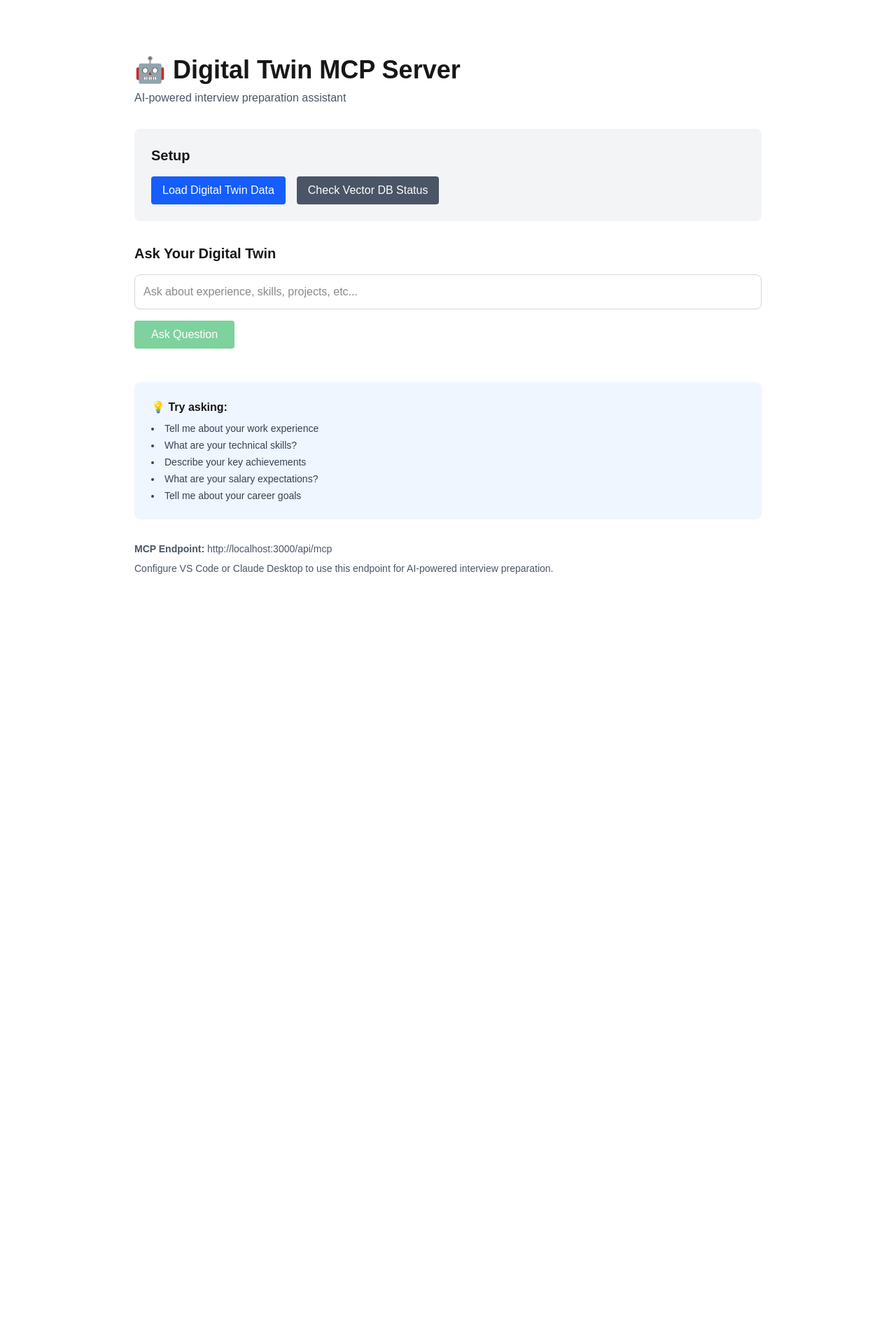
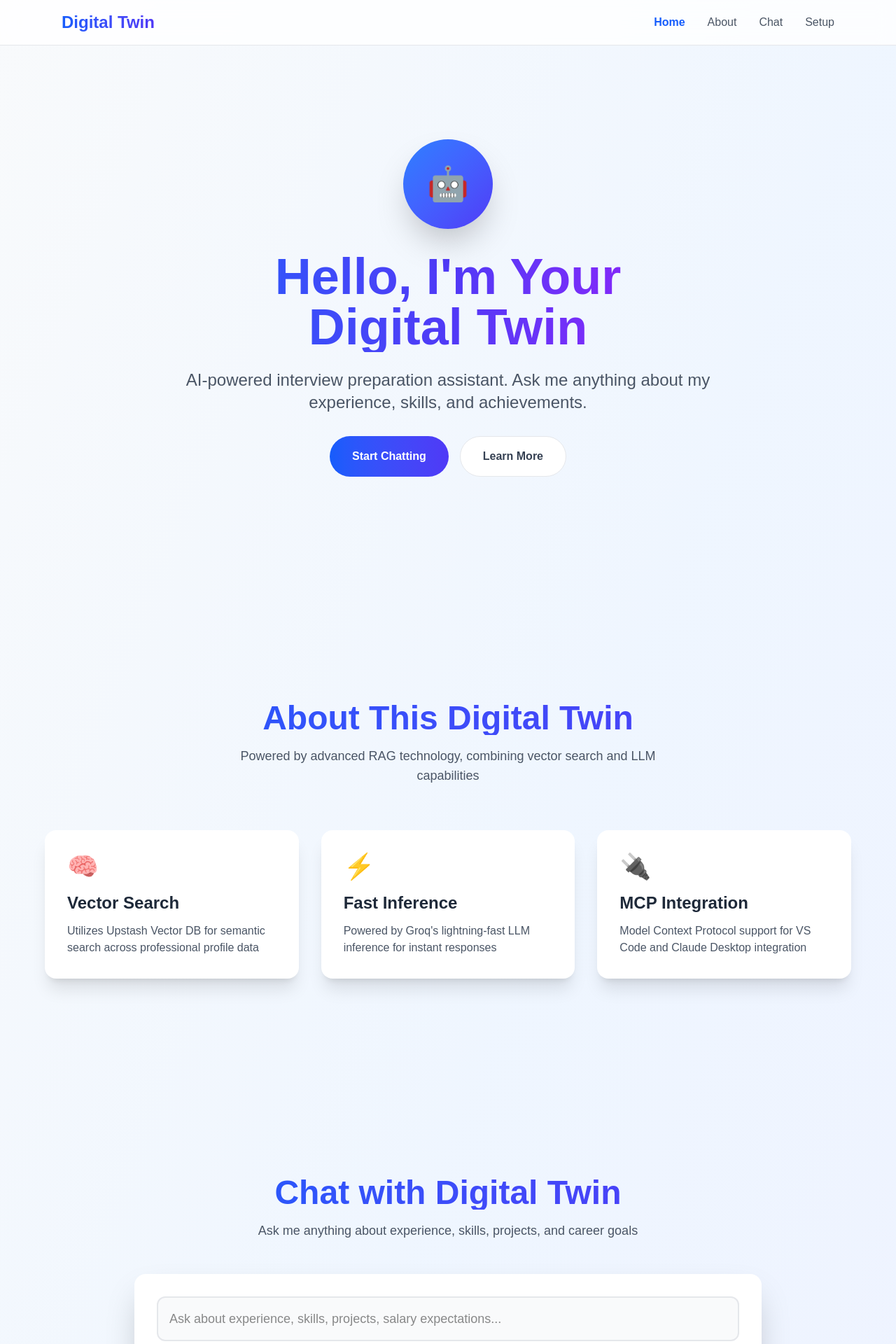
Before and after one commit to Klavadia/mydigitaltwin, a Next.js app: page / in a window 1280 px wide. Shown: the top 1920 px of the page at 70% size. Before the commit the page ends 902 px from the top, so only its background shows below. Built offline with nearby package versions, Linux system fonts and the light colour scheme; no server answers; what groq-sdk would draw is missing.

Commit message:
Transform UI to modern portfolio-style design with smooth scrolling sections

```diff
--- a/app/page.tsx
+++ b/app/page.tsx
@@ -1,6 +1,6 @@
 'use client'
 
-import { useState } from 'react'
+import { useState, useEffect } from 'react'
 import { digitalTwinQuery, loadDigitalTwinData, getVectorInfo } from './actions/digital-twin-actions'
 
 export default function Home() {
@@ -9,6 +9,8 @@ export default function Home() {
   const [loading, setLoading] = useState(false)
   const [loadStatus, setLoadStatus] = useState('')
   const [vectorInfo, setVectorInfo] = useState<any>(null)
+  const [activeSection, setActiveSection] = useState('home')
+  const [isSetupOpen, setIsSetupOpen] = useState(false)
 
   const handleQuery = async (e: React.FormEvent) => {
     e.preventDefault()
@@ -48,91 +50,267 @@ export default function Home() {
     }
   }
 
+  const scrollToSection = (sectionId: string) => {
+    setActiveSection(sectionId)
+    const element = document.getElementById(sectionId)
+    element?.scrollIntoView({ behavior: 'smooth' })
+  }
+
+  useEffect(() => {
+    const handleScroll = () => {
+      const sections = ['home', 'about', 'chat', 'setup']
+      const scrollPosition = window.scrollY + 100
+
+      for (const section of sections) {
+        const element = document.getElementById(section)
+        if (element) {
+          const { offsetTop, offsetHeight } = element
+          if (scrollPosition >= offsetTop && scrollPosition < offsetTop + offsetHeight) {
+            setActiveSection(section)
+            break
+          }
+        }
+      }
+    }
+
+    window.addEventListener('scroll', handleScroll)
+    return () => window.removeEventListener('scroll', handleScroll)
+  }, [])
+
   return (
-    <div className="min-h-screen p-8 pb-20 gap-16 sm:p-20">
-      <main className="max-w-4xl mx-auto">
-        <h1 className="text-4xl font-bold mb-2">🤖 Digital Twin MCP Server</h1>
-        <p className="text-gray-600 dark:text-gray-400 mb-8">
-          AI-powered interview preparation assistant
+    <div className="min-h-screen bg-gradient-to-br from-slate-50 via-blue-50 to-indigo-50 dark:from-gray-900 dark:via-slate-900 dark:to-indigo-950">
+      {/* Navigation */}
+      <nav className="fixed top-0 left-0 right-0 z-50 bg-white/80 dark:bg-gray-900/80 backdrop-blur-md border-b border-gray-200 dark:border-gray-800">
+        <div className="max-w-6xl mx-auto px-6 py-4">
+          <div className="flex justify-between items-center">
+            <h1 className="text-2xl font-bold bg-gradient-to-r from-blue-600 to-indigo-600 bg-clip-text text-transparent">
+              Digital Twin
+            </h1>
+            <div className="flex gap-8">
+              {['home', 'about', 'chat', 'setup'].map((section) => (
+                <button
+                  key={section}
+                  onClick={() => scrollToSection(section)}
+                  className={`capitalize transition-colors ${
+                    activeSection === section
+                      ? 'text-blue-600 dark:text-blue-400 font-semibold'
+                      : 'text-gray-600 dark:text-gray-400 hover:text-blue-600 dark:hover:text-blue-400'
+                  }`}
+                >
+                  {section}
+                </button>
+              ))}
+            </div>
+          </div>
+        </div>
+      </nav>
+
+      {/* Hero Section */}
+      <section id="home" className="min-h-screen flex items-center justify-center pt-20 px-6">
+        <div className="max-w-6xl mx-auto text-center">
+          <div className="mb-8 inline-block">
+            <div className="w-32 h-32 mx-auto rounded-full bg-gradient-to-br from-blue-500 to-indigo-600 flex items-center justify-center text-white text-5xl shadow-2xl">
+              🤖
+            </div>
+          </div>
+          <h1 className="text-6xl md:text-7xl font-bold mb-6 bg-gradient-to-r from-blue-600 via-indigo-600 to-purple-600 bg-clip-text text-transparent">
+            Hello, I&apos;m Your
+            <br />
+            Digital Twin
+          </h1>
+          <p className="text-xl md:text-2xl text-gray-600 dark:text-gray-300 mb-8 max-w-3xl mx-auto">
+            AI-powered interview preparation assistant. Ask me anything about my experience, skills, and achievements.
           </p>
-
-        <div className="mb-8 p-6 bg-gray-100 dark:bg-gray-800 rounded-lg">
-          <h2 className="text-xl font-semibold mb-4">Setup</h2>
-          <div className="space-y-4">
-            <div>
+          <div className="flex gap-4 justify-center">
             <button
-                onClick={handleLoadData}
-                className="px-4 py-2 bg-blue-600 text-white rounded hover:bg-blue-700 mr-4"
+              onClick={() => scrollToSection('chat')}
+              className="px-8 py-4 bg-gradient-to-r from-blue-600 to-indigo-600 text-white rounded-full font-semibold hover:shadow-xl hover:scale-105 transition-all"
             >
-                Load Digital Twin Data
+              Start Chatting
             </button>
             <button
-                onClick={handleGetInfo}
-                className="px-4 py-2 bg-gray-600 text-white rounded hover:bg-gray-700"
+              onClick={() => scrollToSection('about')}
+              className="px-8 py-4 bg-white dark:bg-gray-800 text-gray-700 dark:text-gray-300 rounded-full font-semibold hover:shadow-xl hover:scale-105 transition-all border border-gray-200 dark:border-gray-700"
             >
-                Check Vector DB Status
+              Learn More
             </button>
           </div>
-            {loadStatus && <p className="text-sm">{loadStatus}</p>}
-            {vectorInfo && (
-              <pre className="text-xs bg-black text-green-400 p-4 rounded overflow-auto">
-                {JSON.stringify(vectorInfo, null, 2)}
-              </pre>
-            )}
+        </div>
+      </section>
+
+      {/* About Section */}
+      <section id="about" className="min-h-screen flex items-center justify-center px-6 py-20">
+        <div className="max-w-6xl mx-auto">
+          <div className="text-center mb-16">
+            <h2 className="text-5xl font-bold mb-4 bg-gradient-to-r from-blue-600 to-indigo-600 bg-clip-text text-transparent">
+              About This Digital Twin
+            </h2>
+            <p className="text-gray-600 dark:text-gray-400 text-lg max-w-2xl mx-auto">
+              Powered by advanced RAG technology, combining vector search and LLM capabilities
+            </p>
+          </div>
+
+          <div className="grid md:grid-cols-3 gap-8">
+            <div className="bg-white dark:bg-gray-800 p-8 rounded-2xl shadow-xl hover:shadow-2xl transition-all hover:scale-105">
+              <div className="text-4xl mb-4">🧠</div>
+              <h3 className="text-2xl font-bold mb-3 text-gray-800 dark:text-white">Vector Search</h3>
+              <p className="text-gray-600 dark:text-gray-400">
+                Utilizes Upstash Vector DB for semantic search across professional profile data
+              </p>
+            </div>
+
+            <div className="bg-white dark:bg-gray-800 p-8 rounded-2xl shadow-xl hover:shadow-2xl transition-all hover:scale-105">
+              <div className="text-4xl mb-4">⚡</div>
+              <h3 className="text-2xl font-bold mb-3 text-gray-800 dark:text-white">Fast Inference</h3>
+              <p className="text-gray-600 dark:text-gray-400">
+                Powered by Groq&apos;s lightning-fast LLM inference for instant responses
+              </p>
+            </div>
+
+            <div className="bg-white dark:bg-gray-800 p-8 rounded-2xl shadow-xl hover:shadow-2xl transition-all hover:scale-105">
+              <div className="text-4xl mb-4">🔌</div>
+              <h3 className="text-2xl font-bold mb-3 text-gray-800 dark:text-white">MCP Integration</h3>
+              <p className="text-gray-600 dark:text-gray-400">
+                Model Context Protocol support for VS Code and Claude Desktop integration
+              </p>
             </div>
           </div>
+        </div>
+      </section>
 
-        <div className="mb-8">
-          <h2 className="text-xl font-semibold mb-4">Ask Your Digital Twin</h2>
-          <form onSubmit={handleQuery} className="space-y-4">
+      {/* Chat Section */}
+      <section id="chat" className="min-h-screen flex items-center justify-center px-6 py-20">
+        <div className="max-w-4xl mx-auto w-full">
+          <div className="text-center mb-12">
+            <h2 className="text-5xl font-bold mb-4 bg-gradient-to-r from-blue-600 to-indigo-600 bg-clip-text text-transparent">
+              Chat with Digital Twin
+            </h2>
+            <p className="text-gray-600 dark:text-gray-400 text-lg">
+              Ask me anything about experience, skills, projects, and career goals
+            </p>
+          </div>
+
+          <div className="bg-white dark:bg-gray-800 rounded-2xl shadow-2xl p-8 mb-8">
+            <form onSubmit={handleQuery} className="space-y-6">
               <div>
                 <input
                   type="text"
                   value={question}
                   onChange={(e) => setQuestion(e.target.value)}
-                placeholder="Ask about experience, skills, projects, etc..."
-                className="w-full p-3 border border-gray-300 dark:border-gray-700 rounded-lg bg-white dark:bg-gray-900"
+                  placeholder="Ask about experience, skills, projects, salary expectations..."
+                  className="w-full p-4 border-2 border-gray-200 dark:border-gray-700 rounded-xl bg-gray-50 dark:bg-gray-900 focus:border-blue-500 dark:focus:border-blue-400 focus:ring-2 focus:ring-blue-200 dark:focus:ring-blue-900 outline-none transition-all text-lg"
                   disabled={loading}
                 />
               </div>
               <button
                 type="submit"
                 disabled={loading || !question.trim()}
-              className="px-6 py-2 bg-green-600 text-white rounded hover:bg-green-700 disabled:opacity-50 disabled:cursor-not-allowed"
+                className="w-full px-8 py-4 bg-gradient-to-r from-blue-600 to-indigo-600 text-white rounded-xl font-semibold hover:shadow-xl hover:scale-[1.02] transition-all disabled:opacity-50 disabled:cursor-not-allowed disabled:hover:scale-100"
               >
-              {loading ? 'Thinking...' : 'Ask Question'}
+                {loading ? '🤔 Thinking...' : '💬 Ask Question'}
               </button>
             </form>
 
             {response && (
-            <div className="mt-6 p-6 bg-gray-100 dark:bg-gray-800 rounded-lg">
-              <h3 className="font-semibold mb-2">Response:</h3>
-              <p className="whitespace-pre-wrap">{response}</p>
+              <div className="mt-8 p-6 bg-gradient-to-br from-blue-50 to-indigo-50 dark:from-gray-900 dark:to-indigo-950 rounded-xl border-2 border-blue-200 dark:border-blue-900">
+                <h3 className="font-semibold text-lg mb-3 text-blue-900 dark:text-blue-300">Response:</h3>
+                <p className="whitespace-pre-wrap text-gray-800 dark:text-gray-200 leading-relaxed">{response}</p>
               </div>
             )}
           </div>
 
-        <div className="mt-12 p-6 bg-blue-50 dark:bg-blue-900/20 rounded-lg">
-          <h3 className="font-semibold mb-2">💡 Try asking:</h3>
-          <ul className="list-disc list-inside space-y-1 text-sm text-gray-700 dark:text-gray-300">
-            <li>Tell me about your work experience</li>
-            <li>What are your technical skills?</li>
-            <li>Describe your key achievements</li>
-            <li>What are your salary expectations?</li>
-            <li>Tell me about your career goals</li>
-          </ul>
+          <div className="bg-gradient-to-br from-purple-50 to-pink-50 dark:from-purple-950/30 dark:to-pink-950/30 p-8 rounded-2xl border border-purple-200 dark:border-purple-900">
+            <h3 className="font-bold text-lg mb-4 text-purple-900 dark:text-purple-300">💡 Sample Questions</h3>
+            <div className="grid md:grid-cols-2 gap-3">
+              {[
+                'Tell me about your work experience',
+                'What are your technical skills?',
+                'Describe your key achievements',
+                'What are your salary expectations?',
+                'Tell me about your career goals',
+                'What projects have you worked on?'
+              ].map((q, i) => (
+                <button
+                  key={i}
+                  onClick={() => setQuestion(q)}
+                  className="text-left p-3 bg-white dark:bg-gray-800 rounded-lg hover:shadow-md hover:scale-[1.02] transition-all text-sm text-gray-700 dark:text-gray-300 border border-purple-100 dark:border-purple-900"
+                >
+                  {q}
+                </button>
+              ))}
+            </div>
+          </div>
+        </div>
+      </section>
+
+      {/* Setup Section */}
+      <section id="setup" className="min-h-screen flex items-center justify-center px-6 py-20">
+        <div className="max-w-4xl mx-auto w-full">
+          <div className="text-center mb-12">
+            <h2 className="text-5xl font-bold mb-4 bg-gradient-to-r from-blue-600 to-indigo-600 bg-clip-text text-transparent">
+              Setup & Configuration
+            </h2>
+            <p className="text-gray-600 dark:text-gray-400 text-lg">
+              Initialize and manage your digital twin data
+            </p>
           </div>
 
-        <div className="mt-8 text-sm text-gray-600 dark:text-gray-400">
-          <p>
-            <strong>MCP Endpoint:</strong> http://localhost:3000/api/mcp
+          <div className="bg-white dark:bg-gray-800 rounded-2xl shadow-2xl p-8">
+            <div className="space-y-6">
+              <div className="flex gap-4">
+                <button
+                  onClick={handleLoadData}
+                  className="flex-1 px-6 py-4 bg-gradient-to-r from-green-600 to-emerald-600 text-white rounded-xl font-semibold hover:shadow-xl hover:scale-[1.02] transition-all"
+                >
+                  📥 Load Digital Twin Data
+                </button>
+                <button
+                  onClick={handleGetInfo}
+                  className="flex-1 px-6 py-4 bg-gradient-to-r from-gray-600 to-slate-600 text-white rounded-xl font-semibold hover:shadow-xl hover:scale-[1.02] transition-all"
+                >
+                  📊 Check Vector DB Status
+                </button>
+              </div>
+
+              {loadStatus && (
+                <div className="p-4 bg-blue-50 dark:bg-blue-950 rounded-xl border border-blue-200 dark:border-blue-900">
+                  <p className="text-center font-medium">{loadStatus}</p>
+                </div>
+              )}
+
+              {vectorInfo && (
+                <div className="bg-gray-900 p-6 rounded-xl overflow-auto">
+                  <pre className="text-sm text-green-400 font-mono">
+                    {JSON.stringify(vectorInfo, null, 2)}
+                  </pre>
+                </div>
+              )}
+
+              <div className="mt-8 p-6 bg-gradient-to-br from-indigo-50 to-blue-50 dark:from-indigo-950/30 dark:to-blue-950/30 rounded-xl border border-indigo-200 dark:border-indigo-900">
+                <h3 className="font-bold text-lg mb-3 text-indigo-900 dark:text-indigo-300">🔌 MCP Endpoint</h3>
+                <p className="text-sm text-gray-700 dark:text-gray-300 mb-2 font-mono bg-white dark:bg-gray-800 p-3 rounded">
+                  {typeof window !== 'undefined' ? window.location.origin : 'http://localhost:3000'}/api/mcp
                 </p>
-          <p className="mt-2">
-            Configure VS Code or Claude Desktop to use this endpoint for AI-powered interview
-            preparation.
+                <p className="text-sm text-gray-600 dark:text-gray-400">
+                  Configure VS Code or Claude Desktop to use this endpoint for AI-powered interview preparation
                 </p>
               </div>
-      </main>
+            </div>
+          </div>
+        </div>
+      </section>
+
+      {/* Footer */}
+      <footer className="bg-white dark:bg-gray-900 border-t border-gray-200 dark:border-gray-800 py-8">
+        <div className="max-w-6xl mx-auto px-6 text-center">
+          <p className="text-gray-600 dark:text-gray-400">
+            © 2025 Digital Twin MCP Server • Built with Next.js, Upstash Vector, and Groq
+          </p>
+          <p className="text-sm text-gray-500 dark:text-gray-500 mt-2">
+            Powered by RAG technology for intelligent interview preparation
+          </p>
+        </div>
+      </footer>
     </div>
   )
 }
```
Lines whose indentation alone changed are shown as unchanged.
